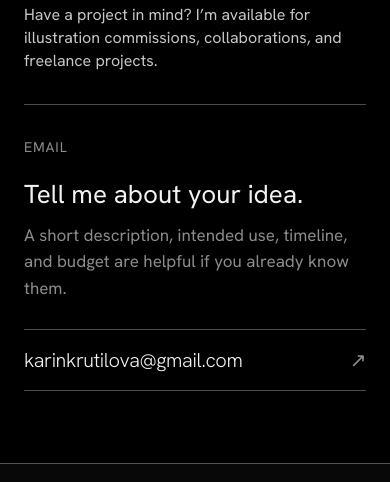
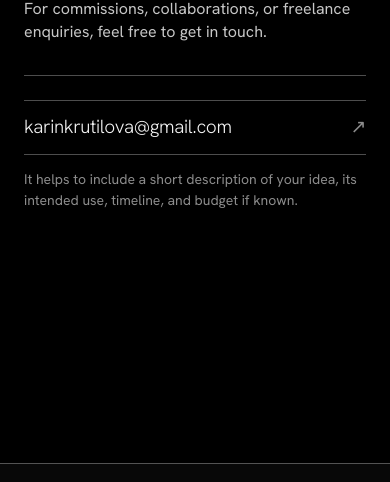
Before and after one commit to karinkrutilova/karinkrutilova.github.io, an Astro site: page /contact in a window 390 px wide. Shown: the part 184-666 px from the top of the page. Built offline with nearby package versions, Linux system fonts and the light colour scheme; Astro itself is replaced by a stand-in of ours.

Commit message:
Simplify contact page layout

```diff
--- a/src/pages/contact.astro
+++ b/src/pages/contact.astro
@@ -7,18 +7,17 @@ import settings from '../content/settings.json';
   <section class="contact-page" aria-labelledby="contact-title">
     <header class="contact-intro">
       <h1 id="contact-title">Contact</h1>
-      <p>Have a project in mind? I’m available for illustration commissions, collaborations, and freelance projects.</p>
+      <p>For commissions, collaborations, or freelance enquiries, feel free to get in touch.</p>
     </header>
 
     <section class="contact-section" aria-labelledby="contact-details-title">
-      <p class="contact-label">Email</p>
       <div class="contact-copy">
-        <h2 id="contact-details-title">Tell me about your idea.</h2>
-        <p>A short description, intended use, timeline, and budget are helpful if you already know them.</p>
+        <h2 id="contact-details-title" class="visually-hidden">Send an email</h2>
         <a class="contact-email" href={`mailto:${settings.email}?subject=Project%20enquiry`}>
           <span>{settings.email}</span>
           <span class="contact-arrow" aria-hidden="true">↗</span>
         </a>
+        <p class="contact-note">It helps to include a short description of your idea, its intended use, timeline, and budget if known.</p>
       </div>
     </section>
   </section>
--- a/src/styles/global.css
+++ b/src/styles/global.css
@@ -64,18 +64,16 @@ nav a[aria-current] { color: #f2f2f2; padding-bottom: 4px; border-bottom: 1px so
 .projects-empty-copy h2 { margin: 0 0 12px; font-size: 26px; line-height: 1.2; font-weight: 400; }
 .projects-empty-copy p { margin: 0; max-width: 56ch; color: #8c8c8c; }
 
-.contact-page { padding-top: 48px; }
-.contact-intro { display: grid; grid-template-columns: minmax(320px, 380px) minmax(0, 1fr); column-gap: clamp(36px, 6vw, 80px); align-items: start; padding-bottom: 40px; border-bottom: 1px solid rgba(255, 255, 255, .3); }
-.contact-intro h1 { margin: 0; font-size: clamp(36px, 4vw, 52px); line-height: 1; font-weight: 300; letter-spacing: -.02em; }
-.contact-intro p { margin: 0; max-width: 62ch; color: #c7c7c7; font-size: 18px; line-height: 1.5; }
-.contact-section { display: grid; grid-template-columns: minmax(320px, 380px) minmax(0, 1fr); column-gap: clamp(36px, 6vw, 80px); padding-top: 40px; }
-.contact-label { margin: 0; color: #8c8c8c; font-size: 14px; letter-spacing: .06em; text-transform: uppercase; }
-.contact-copy h2 { margin: 0 0 12px; font-size: 26px; line-height: 1.2; font-weight: 400; }
-.contact-copy > p { margin: 0; max-width: 52ch; color: #8c8c8c; }
-.contact-email { display: flex; justify-content: space-between; align-items: center; gap: 24px; margin-top: 36px; padding: 22px 0; border-top: 1px solid rgba(255, 255, 255, .3); border-bottom: 1px solid rgba(255, 255, 255, .3); font-size: clamp(22px, 2.8vw, 36px); font-weight: 300; line-height: 1.2; letter-spacing: -.02em; overflow-wrap: anywhere; }
+.contact-page { width: min(760px, 100%); padding-top: 40px; }
+.contact-intro { padding-bottom: 28px; border-bottom: 1px solid rgba(255, 255, 255, .3); }
+.contact-intro h1 { margin: 0 0 16px; font-size: clamp(34px, 3.2vw, 42px); line-height: 1; font-weight: 300; letter-spacing: -.02em; }
+.contact-intro p { margin: 0; max-width: 52ch; color: #c7c7c7; font-size: 17px; line-height: 1.5; }
+.contact-section { padding-top: 24px; }
+.contact-email { display: flex; justify-content: space-between; align-items: center; gap: 24px; padding: 16px 0; border-top: 1px solid rgba(255, 255, 255, .3); border-bottom: 1px solid rgba(255, 255, 255, .3); font-size: clamp(20px, 2vw, 26px); font-weight: 300; line-height: 1.2; letter-spacing: -.02em; overflow-wrap: anywhere; }
 .contact-email:hover { text-decoration: none; }
 .contact-arrow { flex: none; color: #8c8c8c; transition: transform 160ms ease, color 160ms ease; }
 .contact-email:hover .contact-arrow { transform: translate(3px, -3px); color: #f2f2f2; }
+.contact-note { margin: 14px 0 0; max-width: 52ch; color: #8c8c8c; font-size: 14px; }
 
 .back-link { display: inline-block; font-size: 14px; color: #8c8c8c; margin-top: 8px; }
 .work-detail { display: grid; grid-template-columns: minmax(0, 800px) minmax(0, 1fr); column-gap: 80px; padding-top: 40px; align-items: start; }
@@ -106,7 +104,7 @@ dd { margin: 0; }
   .wrap { width: calc(100% - 48px); }
   .hero { grid-template-columns: minmax(280px, 340px) minmax(0, 1fr); column-gap: 32px; }
   .hero-identity h1 { font-size: clamp(36px, 4.5vw, 44px); }
-  .projects-intro, .projects-empty, .contact-intro, .contact-section { grid-template-columns: minmax(280px, 340px) minmax(0, 1fr); column-gap: 32px; }
+  .projects-intro, .projects-empty { grid-template-columns: minmax(280px, 340px) minmax(0, 1fr); column-gap: 32px; }
   .gallery { gap: 40px 24px; }
   .gallery > li { flex-basis: calc(50% - 12px); }
   .work-detail { grid-template-columns: 1fr; row-gap: 24px; }
@@ -129,11 +127,10 @@ dd { margin: 0; }
   .projects-intro p { font-size: 16px; line-height: 1.45; }
   .projects-empty { min-height: 240px; padding-top: 32px; }
   .contact-page { padding-top: 32px; }
-  .contact-intro, .contact-section { grid-template-columns: 1fr; row-gap: 20px; }
   .contact-intro { padding-bottom: 32px; }
   .contact-intro p { font-size: 16px; line-height: 1.45; }
-  .contact-section { padding-top: 32px; }
-  .contact-email { margin-top: 28px; padding: 18px 0; font-size: 20px; }
+  .contact-section { padding-top: 24px; }
+  .contact-email { padding: 15px 0; font-size: 19px; }
   .gallery { gap: 40px; }
   .gallery > li { flex-basis: 100% !important; width: 100% !important; }
   .work-info h1 { font-size: 40px; margin-top: 24px; }
```
